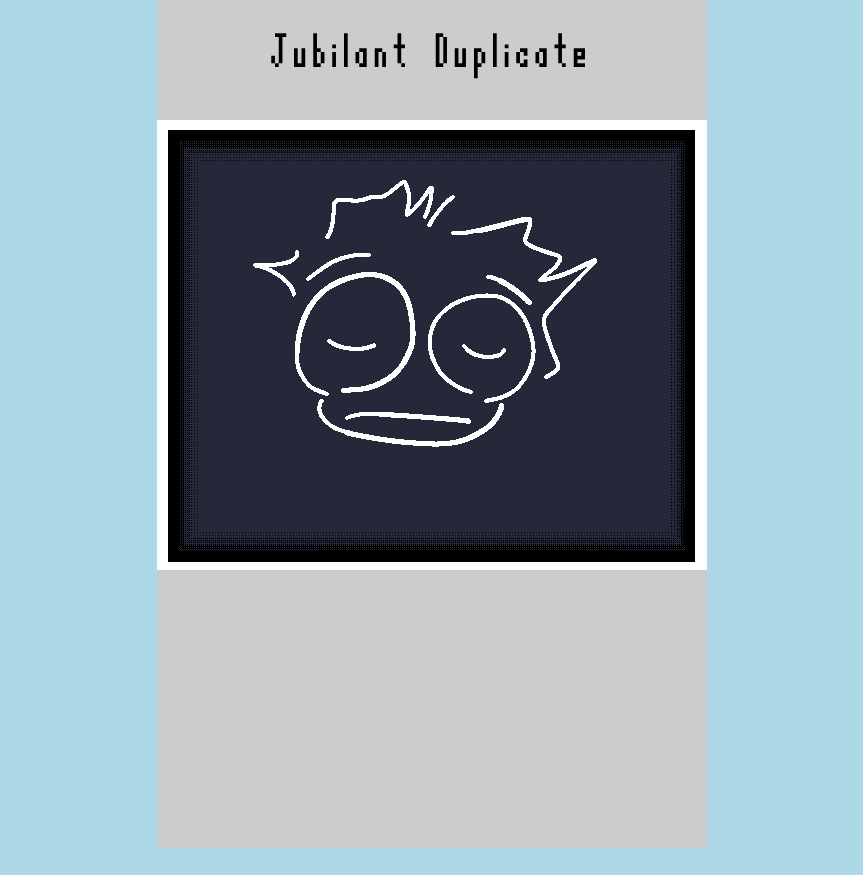
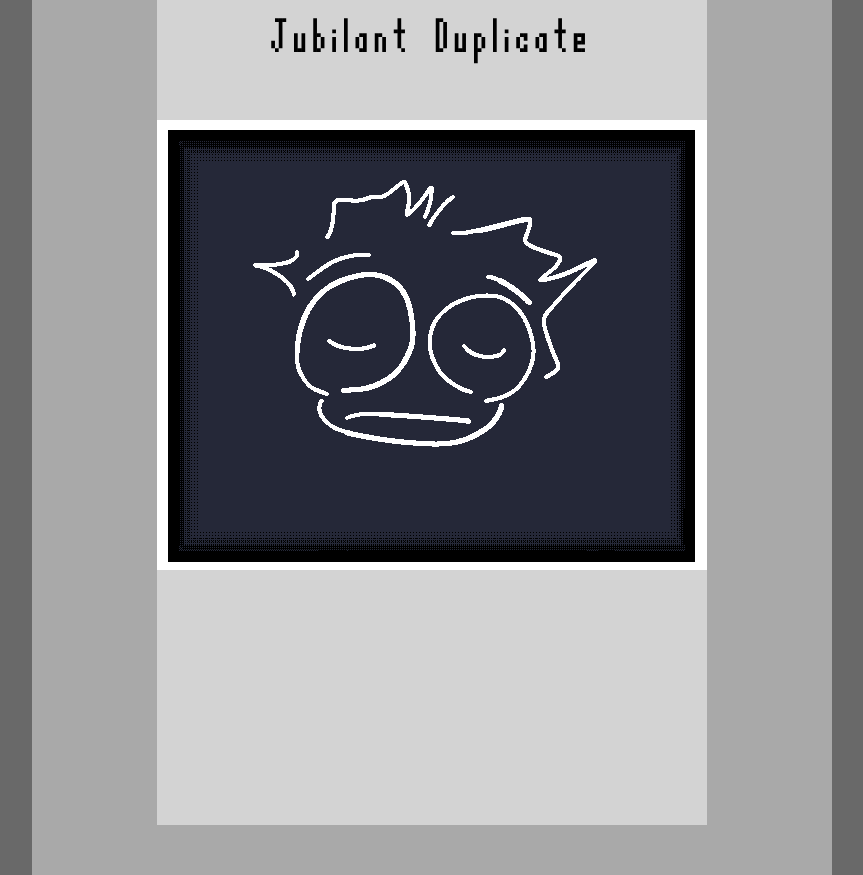
Before and after one commit to brushiol/jubilantduplicate, a plain HTML site: page story0001.html in a window 1280 px wide. Shown: the whole page, without its empty margins (208-1071 px from the left). Before the commit the page ends 848 px from the top, so only its background shows below. Drawn offline with Linux system fonts and the light colour scheme.

Commit message:
Update story0001.html

```diff
--- a/story0001.html
+++ b/story0001.html
@@ -50,22 +50,30 @@
                 justify-content: center;
             }
         div.container p {
-            padding-top: 17px;
+            position: relative;
+            top: -20px;
             font-family: LongPix;
             font-size: 45px;
             text-decoration: none;
             text-transform: none;
             color: #000000;
         }
+        div.boxbax {
+                display: flex;
+                align-items: center;
+                justify-content: center;
+        }
     </style>
 </head>
 
-<body style="background-color: lightblue;">
+<body style="background-color: dimgray;">
     <div class="container" style="text-align: center;">
-        <div style="background-color: #ccc; display:; height: 850px; width: 550px;">
+        <div class="boxbax" style="background-color: darkgray; display:; height: 950px; width: 800px;">
+        <div style="background-color: lightgray; display:; height: 850px; width: 550px;">
             <p>Jubilant Duplicate</p>
-            <img src="https://brushiol.github.io/jubilantduplicate/data/images/storystuff/jdcomix0001.gif" style="position: absolute; top: 15%; width: 550px; height: 450px;">
+            <img src="https://brushiol.github.io/jubilantduplicate/data/images/storystuff/jdcomix0001.gif" style="position: absolute; top:15%; width: 550px; height: 450px;">
         </div>
+    </div>
     </div>
 </body>
 
```
